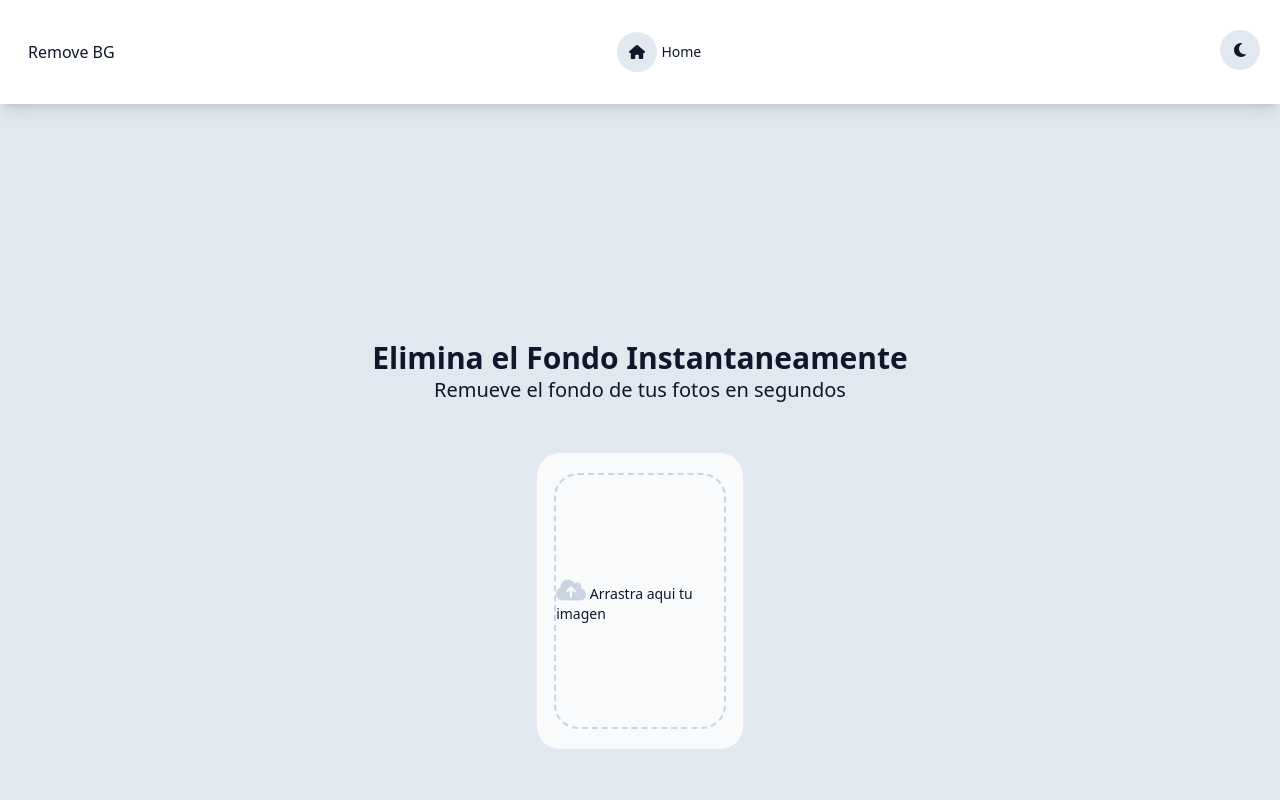
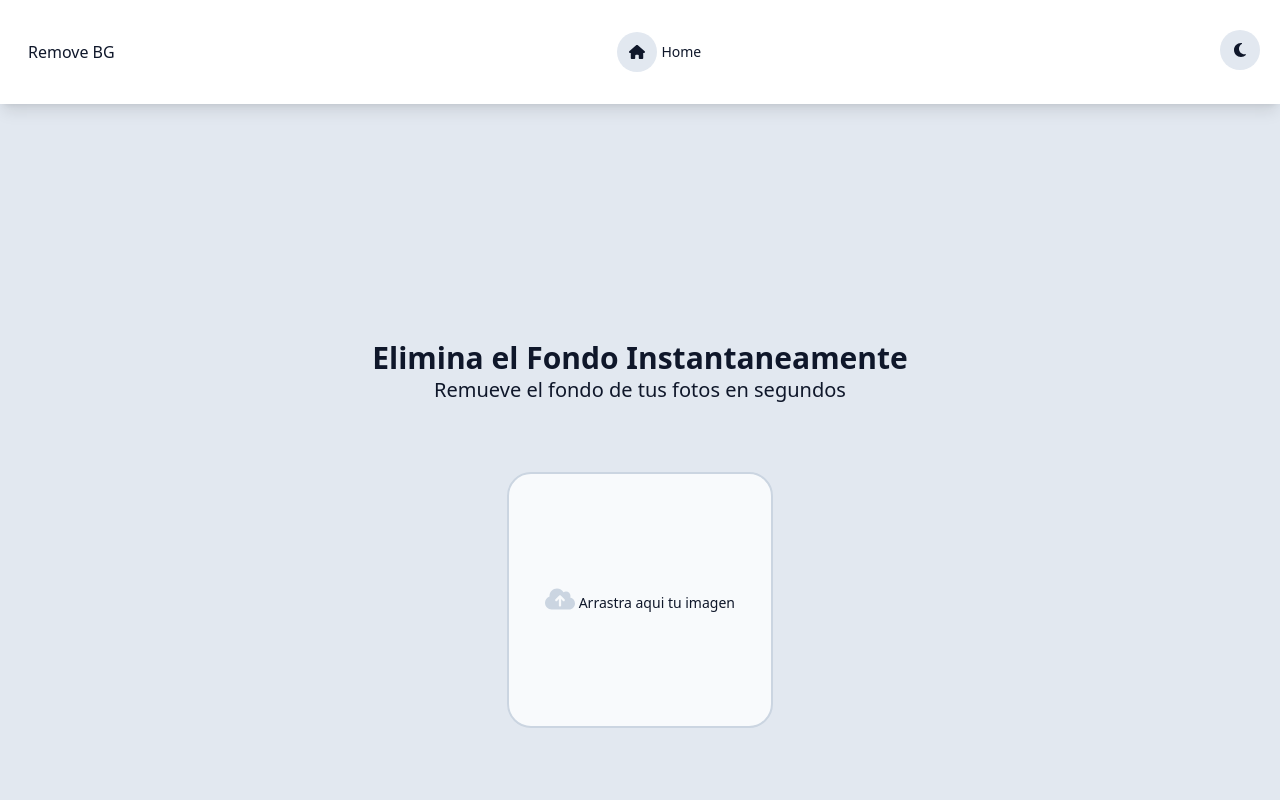
Before and after one commit to Bernini-dev/bg-remove, a Vue app: page / in a window 1280 px wide. Shown: the top 800 px of the page. Built offline with nearby package versions, Linux system fonts and the light colour scheme.

Commit message:
mejorar estilos en FileDrop para una interfaz más consistente

```diff
--- a/src/components/FileDrop.vue
+++ b/src/components/FileDrop.vue
@@ -41,17 +41,17 @@ const removeBackgroundFile = async (file: File) => {
 
 <template>
   <div
-    class="w-1/4 h-auto border py-5 rounded-3xl flex flex-col items-center bg-slate-50 dark:bg-slate-900"
+    class="h-auto py-5 rounded-3xl flex flex-col items-center w-80"
   >
     <div
-      class="border-dashed border-2 rounded-3xl w-10/12 h-64 flex justify-center items-center"
+      class="border border-2 rounded-3xl w-10/12 h-64 flex justify-center items-center bg-slate-50 dark:bg-slate-900"
       @drop.prevent="dropHandler($event)"
       @dragover.prevent="setIsDragOver(true)"
       @dragleave.prevent="setIsDragOver(false)"
       :class="
         isDragover
-          ? 'border-slate-300 dark:border-gray-400'
-          : 'border-dashed border-slate-300 dark:border-gray-400'
+          ? 'border-dashed border-slate-300 dark:border-gray-400'
+          : 'border-slate-300 dark:border-gray-400'
       "
     >
       <p class="text-sm">
```
